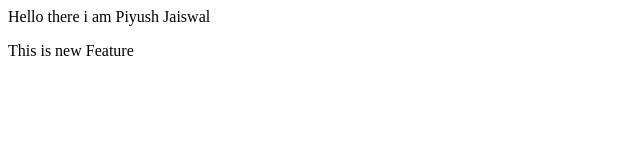
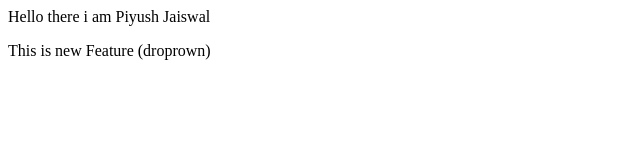
Before and after one commit to piyush26jais/localrepo, a plain HTML site: page index.html in a window 1280 px wide. Shown: the full height of the page, 0-640 px from the left. Drawn offline with Linux system fonts and the light colour scheme.

```diff
--- a/index.html
+++ b/index.html
@@ -1,2 +1,2 @@
 <p>Hello there i am Piyush Jaiswal</p>
-<p>This is new Feature</p>
+<p>This is new Feature (droprown)</p>
```
